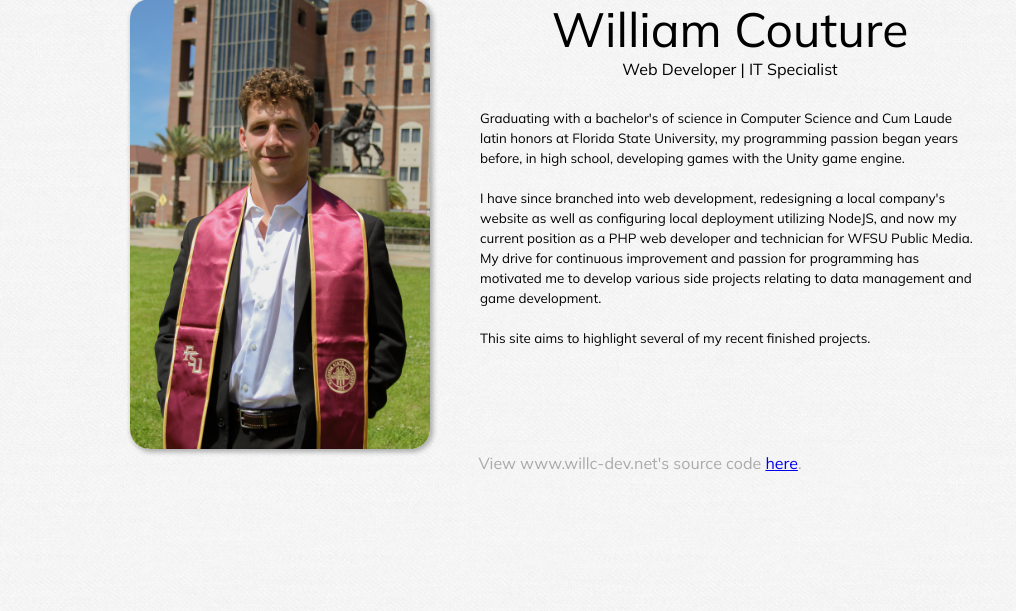
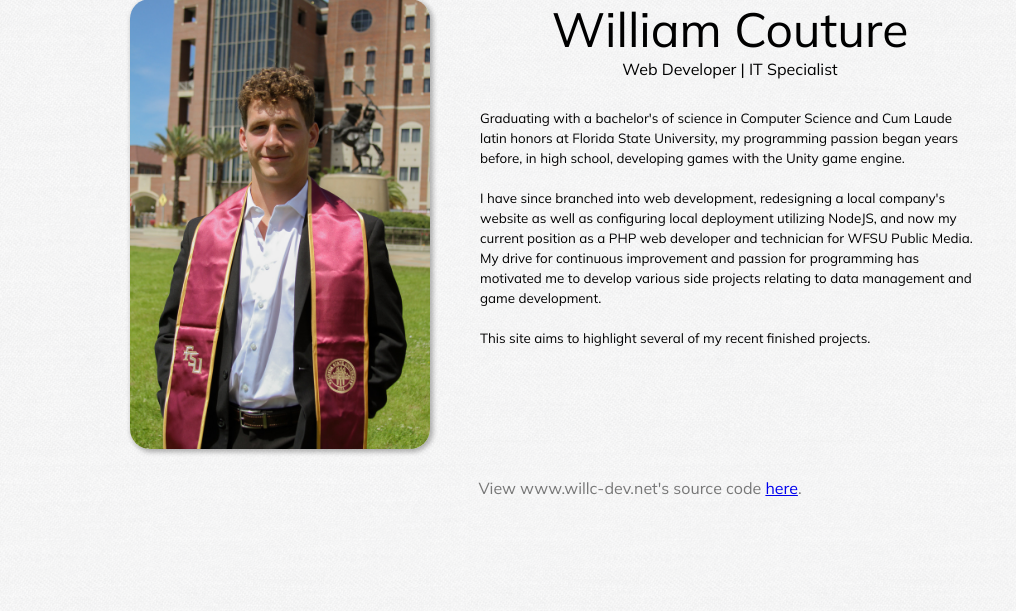
Before and after one commit to wcouture/Portfolio-Site, a PHP site: page /about.php in a window 1280 px wide. Shown: the part 189-800 px from the top of the page, without its empty margins (0-1016 px from the left). Run offline with PHP 8.4, Linux system fonts and the light colour scheme; some libraries are stand-ins or nearby versions.

Commit message:
Darkens text and adds padding

```diff
--- a/css/header.css
+++ b/css/header.css
@@ -94,7 +94,8 @@ body {
 }
 
 .footer-message {
+  padding: 25px;
   width: 100%;
   text-align: center;
-  color: #aaa;
+  color: #777;
 }
```
